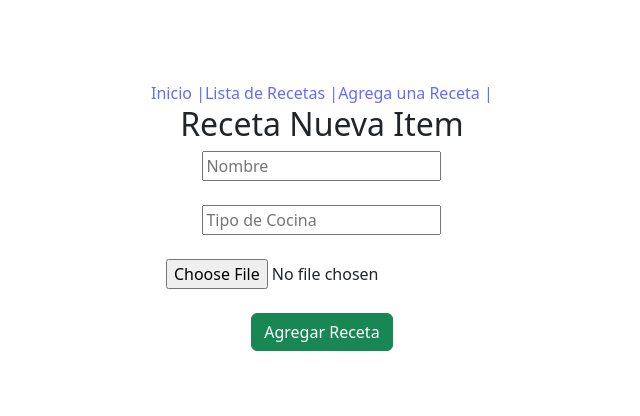
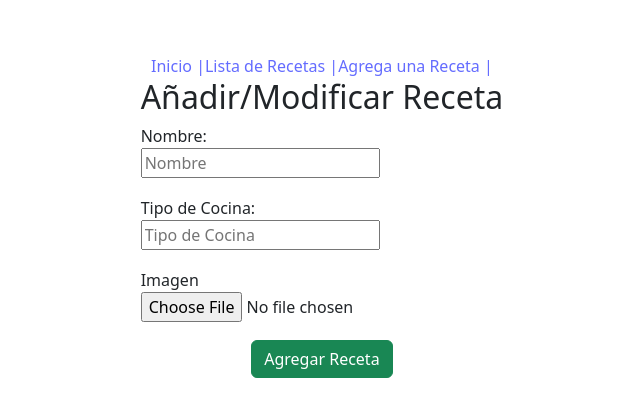
Before and after one commit to matelat-daw/DAW2, a React (Vite) app in the folder DEW/React/Project-Recipies/: page /create in a window 1280 px wide. Shown: the part 184-600 px from the top of the page, without its empty margins (276-916 px from the left). Built offline with nearby package versions, Linux system fonts and the light colour scheme.

Commit message:
Update 10-2-2025 10:16

```diff
--- a/DEW/React/Project-Recipies/src/App.css
+++ b/DEW/React/Project-Recipies/src/App.css
@@ -42,6 +42,7 @@
 }
 
 table {
+    border-collapse: unset;
   margin: 0 auto;
   border: 1px solid red;
   width: 100%;
@@ -56,3 +57,8 @@ td
 {
     border: 2px solid blue;
 }
+
+.left
+{
+    float: left;
+}
--- a/DEW/React/Project-Recipies/src/components/Create.jsx
+++ b/DEW/React/Project-Recipies/src/components/Create.jsx
@@ -38,13 +38,19 @@ useEffect(() => {
 
   return (
     <div>
-      <h2>Receta Nueva Item</h2>
+      <h2>Añadir/Modificar Receta</h2>
       <form onSubmit={handleSubmit} enctype="multipart/form-data">
-        <input type="text" name="name" value={formData.name} onChange={handleChange} placeholder="Nombre" required />
+        <label htmlFor='name' className='left'>Nombre:</label>
+        <br />
+        <input id='name' type="text" name="name" className='left' value={formData.name} onChange={handleChange} placeholder="Nombre" required />
         <br /><br />
-        <input type="text" name="cuisine" value={formData.cuisine} onChange={handleChange} placeholder="Tipo de Cocina" required />
+        <label htmlFor='kind' className='left'>Tipo de Cocina:</label>
+        <br />
+        <input id='kind' type="text" name="cuisine" className='left' value={formData.cuisine} onChange={handleChange} placeholder="Tipo de Cocina" required />
         <br /><br />
-        <input type="file" name="image" onChange={handleChange} placeholder="Imagen" required />
+        <label htmlFor='img' className='left'>Imagen</label>
+        <br />
+        <input id='img' type="file" name="image" className='left' onChange={handleChange} placeholder="Imagen" required />
         <br /><br />
         <button type="submit" className='btn btn-success'>Agregar Receta</button>
       </form>
--- a/DEW/React/Project-Recipies/src/components/Read.jsx
+++ b/DEW/React/Project-Recipies/src/components/Read.jsx
@@ -27,6 +27,9 @@ useEffect(() => {
   return (
     <div>
       <h2>Lista de Recetas</h2>
+      <br />
+      <button onClick={ (e) => navegar('/create')} className='btn btn-success left'>Añadir Receta</button>
+      <br /><br />
       <table>
         <thead>
             <tr><th>ID</th><th>Nombre</th><th>Tipo de Cocina</th><th>Imagen</th><th>Acciones</th></tr>
@@ -37,8 +40,6 @@ useEffect(() => {
                 ))}
         </tbody>
       </table>
-      <br />
-      <button onClick={ (e) => navegar('/create')} className='btn btn-success'>Añadir Receta</button>
     </div>
   );
 };
```
Also changed, not shown: 1 other file (tests, documents, lock files or other folders).
